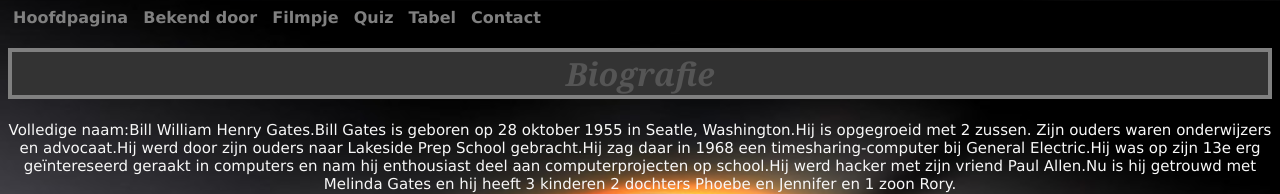
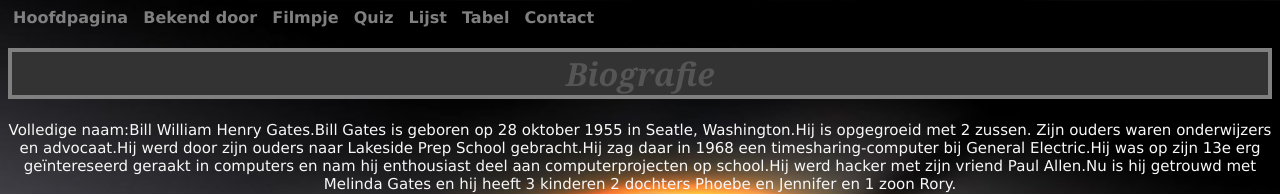
Before and after one commit to FatihKa/FatihKa.github.io, a plain HTML site: page Biografie.html in a window 1280 px wide. Shown: the top 194 px of the page. Drawn offline with Linux system fonts and the light colour scheme.

Commit message:
Update Biografie.html

```diff
--- a/Biografie.html
+++ b/Biografie.html
@@ -17,6 +17,7 @@
       <a href="Bekend door.html"><strong>Bekend door</strong></a>
       <a href="Filmpje.html"><strong>Filmpje</strong></a>
       <a href="vragen.html"><strong>Quiz</strong></a>
+      <a href="lijst.html"><strong>Lijst</strong></a>
       <a href="tabel.html"><strong>Tabel</strong></a>
         <a href="Contact.html"><strong>Contact</strong></a>
     <h1>Biografie</h1>
```
